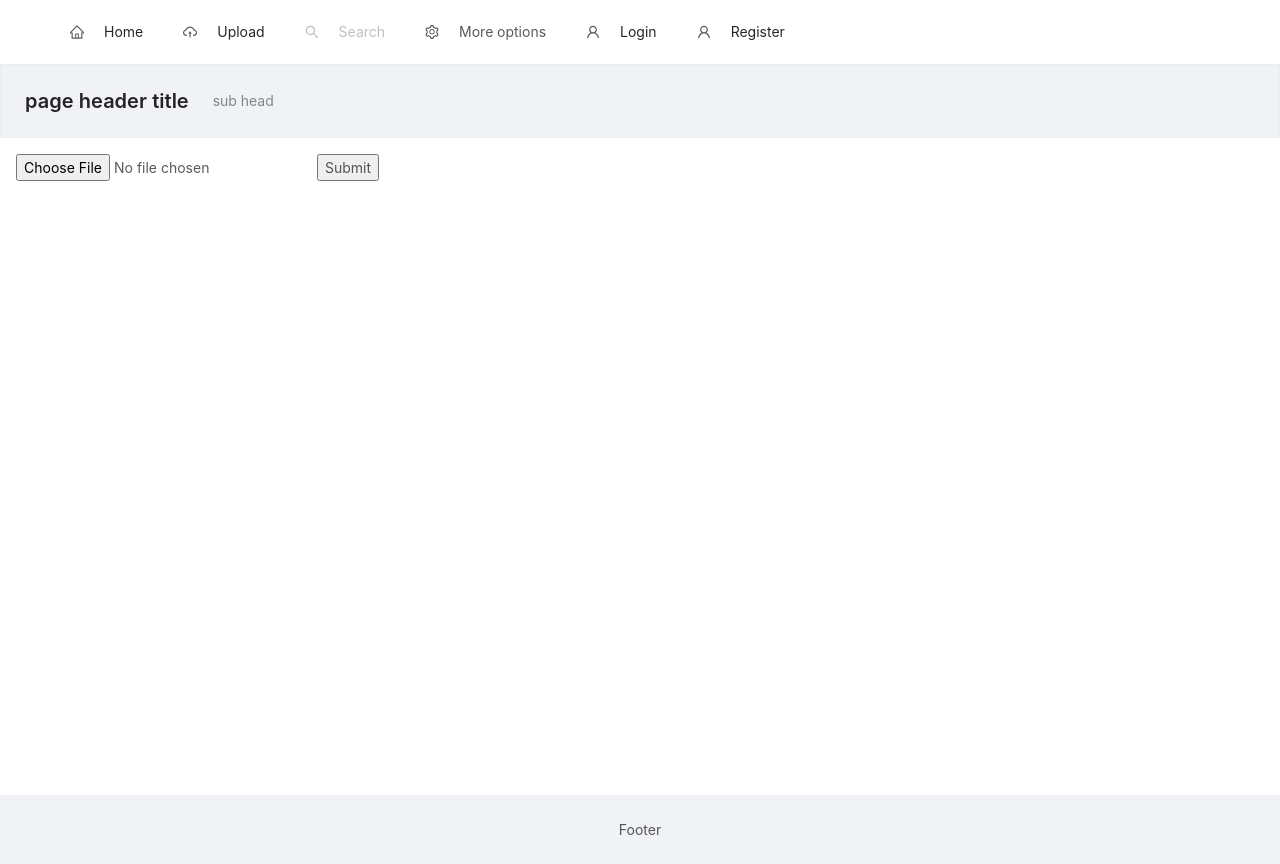
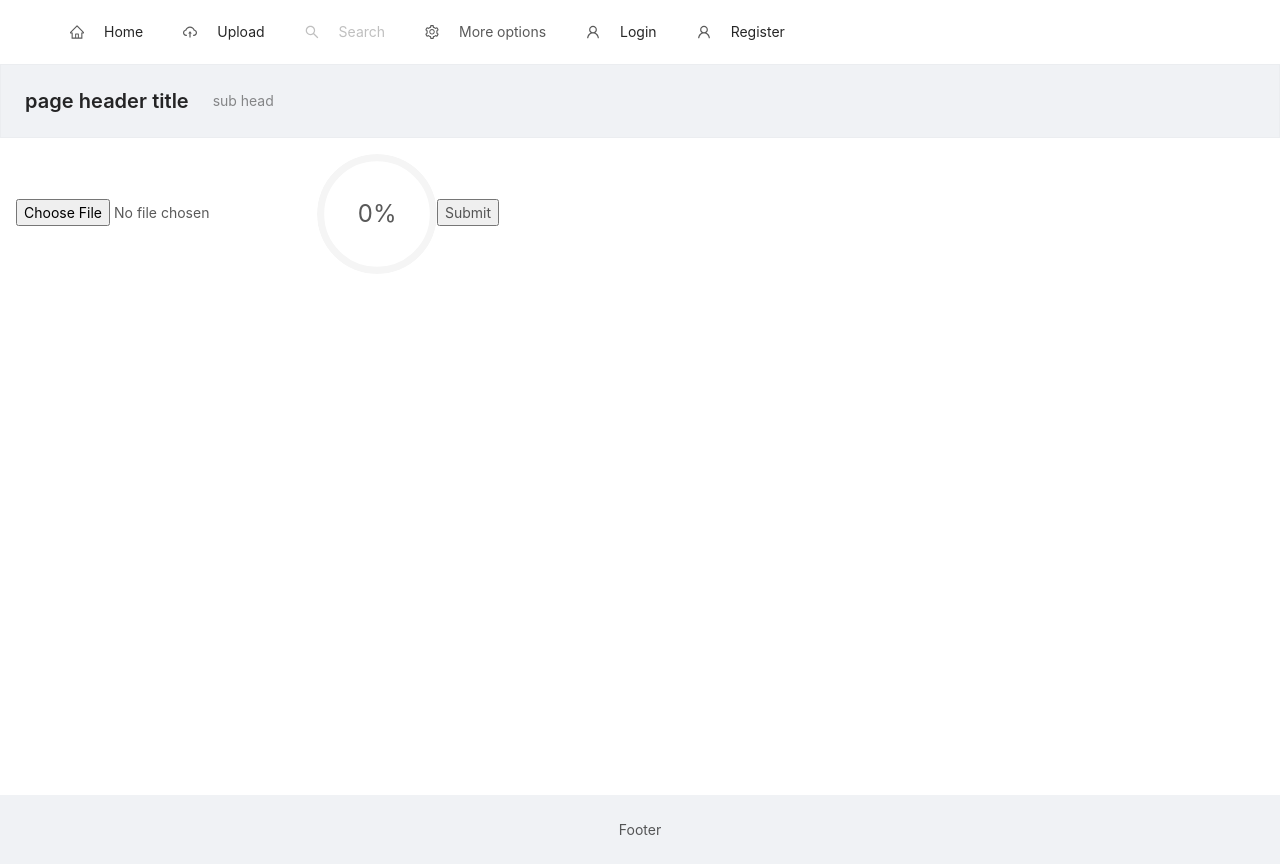
Before and after one commit to Jerkovic/starter-kit, a React app: page /upload in a window 1280 px wide. Built offline with nearby package versions, Linux system fonts and the light colour scheme; no server answers.

Commit message:
Added progress bar

```diff
--- a/src/views/UploadView.tsx
+++ b/src/views/UploadView.tsx
@@ -4,13 +4,16 @@ import * as React from "react";
 import {v4 as uuidv4} from "uuid";
 import {useAuth} from "../components/AuthProvider";
 import firebaseWrapper from "../services/firebaseWrapper";
+import {Progress} from "antd/es";
 
 export const UploadView = () => {
     const [fileUrl, setFileUrl] = React.useState(null);
+    const [progress, setProgress] = React.useState(0);
     const auth = useAuth();
 
     const onFileChange = async (e: any) => {
         const file: File = e.target.files[0];
+        const size = file.size;
         const storageRef = firebaseWrapper.storage.ref();
         const id = uuidv4();
         const fileRef = storageRef.child(id);
@@ -28,7 +31,9 @@ export const UploadView = () => {
                         console.log("Upload is paused");
                         break;
                     case firebase.storage.TaskState.RUNNING:
-                        console.log("Upload is running");
+                        setProgress(
+                            Math.round((snapshot.bytesTransferred / size) * 100)
+                        );
                         break;
                 }
             },
@@ -53,6 +58,7 @@ export const UploadView = () => {
             {auth.currentUser && <span>{auth.currentUser.email}</span>}
             <form onSubmit={onSubmit}>
                 <input type="file" onChange={onFileChange} />
+                <Progress type="circle" percent={progress} />
                 <button>Submit</button>
             </form>
         </div>
--- a/tools/import/import.js
+++ b/tools/import/import.js
@@ -3,7 +3,7 @@ const serviceAccount = require("./config/serviceAccount.json");
 
 const jsonToFirestore = async () => {
     try {
-        const databaseUrl = "https://fixi-backend.firebaseio.com";
+        const databaseUrl = "insert db url here";
         await firestoreService.initializeApp(serviceAccount, databaseUrl);
         await firestoreService.restore("./users.json");
     } catch (error) {
```
